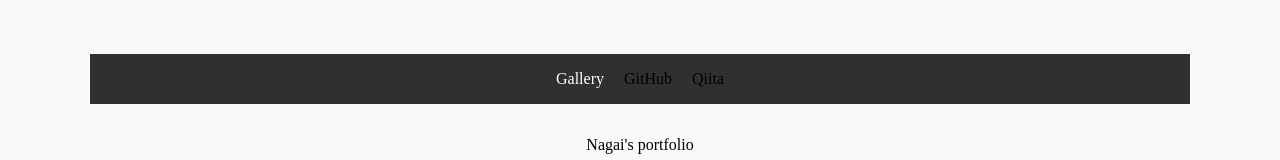
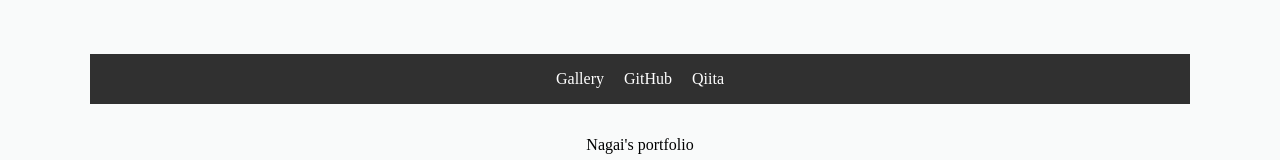
Before and after one commit to Taiki-Nagai/myPortfolio, a React (Create React App) app: page / in a window 1280 px wide. Shown: the part 596-756 px from the top of the page. Built offline with nearby package versions, Linux system fonts and the light colour scheme.

Commit message:
add:TextLinkを追加してヘッダー・フッターに適用した

```diff
--- a/src/assets/css/Header.css
+++ b/src/assets/css/Header.css
@@ -24,11 +24,6 @@ header {
   display: flex;
 }
 
-.links__header-link {
-  text-decoration: none;
-  color: black;
-}
-
 /* サイズ小 */
 @media screen and (max-width: 800px) {
   header {
--- a/src/components/Footer.tsx
+++ b/src/components/Footer.tsx
@@ -1,6 +1,7 @@
 import "../assets/css/Footer.css";
 import Container from "./Container";
 import Spacer from "./Spacer";
+import TextLink from "./TextLink";
 
 const Footer = () => {
   const footerMenu: string = "Gallery"; // とりあえず今は一つだけ
@@ -12,23 +13,17 @@ const Footer = () => {
         <div className="footer">
           <p className="footer-menu">{footerMenu}</p>
           <Spacer size={20} horizontal={true} />
-          <a
-            className="links__header-link"
-            href="https://github.com/Taiki-Nagai?tab=repositories"
-            target="_blank"
-            rel="noreferrer"
-          >
-            GitHub
-          </a>
+          <TextLink
+            linkUrl="https://github.com/Taiki-Nagai?tab=repositories"
+            color="white"
+            text="GitHub"
+          />
           <Spacer size={20} horizontal={true} />
-          <a
-            className="links__header-link"
-            href="https://qiita.com/taikiti"
-            target="_blank"
-            rel="noreferrer"
-          >
-            Qiita
-          </a>
+          <TextLink
+            linkUrl="https://qiita.com/taikiti"
+            color="white"
+            text="Qiita"
+          />
         </div>
         <div className="footer-texts">
           <p className="footer-text">{footerText}</p>
--- a/src/components/Header.tsx
+++ b/src/components/Header.tsx
@@ -1,6 +1,7 @@
 import "../assets/css/Header.css";
 import Container from "./Container";
 import Spacer from "./Spacer";
+import TextLink from "./TextLink";
 
 const Header = () => {
   const headerText: string = "Portfolio";
@@ -11,23 +12,17 @@ const Header = () => {
         <div className="header-container">
           <p className="header-text">{headerText}</p>
           <div className="links">
-            <a
-              className="links__header-link"
-              href="https://github.com/Taiki-Nagai?tab=repositories"
-              target="_blank"
-              rel="noreferrer"
-            >
-              GitHub
-            </a>
+            <TextLink
+              linkUrl="https://github.com/Taiki-Nagai?tab=repositories"
+              color="black"
+              text="GitHub"
+            />
             <Spacer size={20} horizontal={true} />
-            <a
-              className="links__header-link"
-              href="https://qiita.com/taikiti"
-              target="_blank"
-              rel="noreferrer"
-            >
-              Qiita
-            </a>
+            <TextLink
+              linkUrl="https://qiita.com/taikiti"
+              color="black"
+              text="Qiita"
+            />
           </div>
         </div>
       </Container>
--- /dev/null
+++ b/src/components/TextLink.tsx
@@ -0,0 +1,18 @@
+type TextLinkProps = {
+  color: string;
+  linkUrl: string;
+  text: string;
+};
+
+const TextLink = (props: TextLinkProps) => {
+  const { color, linkUrl, text } = props;
+  const style: React.CSSProperties = { color, textDecoration: "none" };
+
+  return (
+    <a href={linkUrl} style={style} target="_blank" rel="noreferrer">
+      {text}
+    </a>
+  );
+};
+
+export default TextLink;
```
Also changed, not shown: 1 other file (tests, documents, lock files or other folders).
